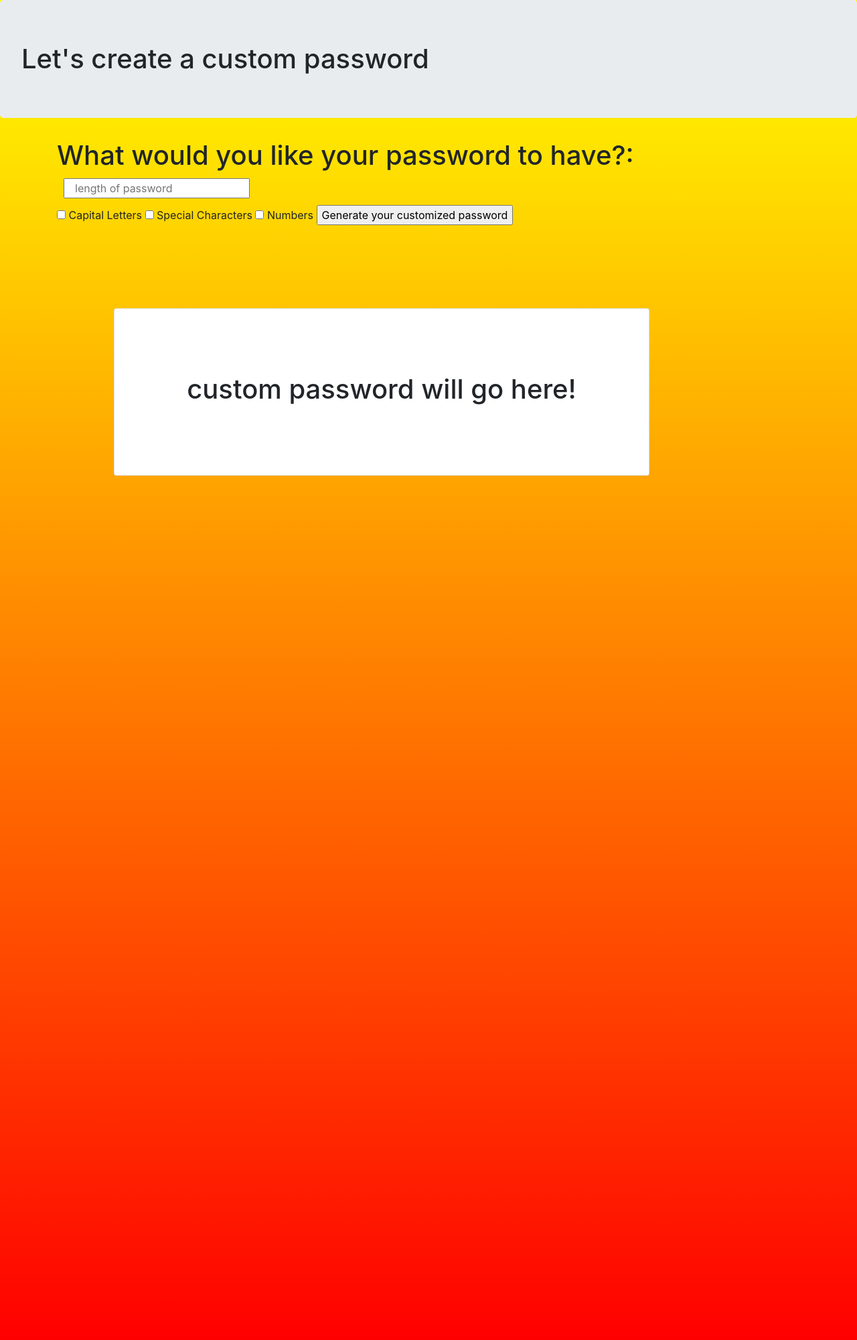
After one commit to SeanMelody/Playing-With-Python, a Flask app: page /custom-password in a window 1280 px wide. The commit adds this page. Shown: the whole page at 67% size. Run offline with Flask 2, Linux system fonts and the light colour scheme; some libraries are stand-ins or nearby versions.

Commit message:
custom password route added

```diff
--- a/app/routes.py
+++ b/app/routes.py
@@ -3,23 +3,32 @@
 import random
 import string
 
+
 @app.route('/')
-
 def index():
-        return render_template("index.html")
+    return render_template("index.html")
 
 
 @app.route('/new-password/')
 def new_password():
 
-        characters = string.ascii_letters + string.punctuation + string.digits
+    characters = string.ascii_letters + string.punctuation + string.digits
+
+    password = "".join(random.sample(characters, 15))
+
+    print("hello world")
+
+    return render_template("new-password.html", password=password)
+    # return password
+
+# @app.route("/custom-password", methods=["POST"])
 
 
-        password = "".join(random.sample(characters, 15))
+@app.route("/custom-password")
+def custom_password():
 
+    #     lengthSel = request.form["lengthSel"]
 
+    custom_password = "custom password will go here!"
 
-        print("hello world")
-
-        return render_template("new-password.html", password=password)
-        # return password
+    return render_template("custom-password.html", password=custom_password)
--- a/app/static/css/style.css
+++ b/app/static/css/style.css
@@ -4,12 +4,17 @@
 }
 
 .jumbotron-style {
-    background-color: aqua;
+    background-color: white;
 }
 
 .card {
     height: 250px;
     width: 400px;
+}
+
+.special {
+    height: 250px;
+    width: 800px;
 }
 
 .margin100 {
--- /dev/null
+++ b/app/templates/custom-password.html
@@ -0,0 +1,42 @@
+<!DOCTYPE html>
+<html lang="en">
+
+<head>
+    <meta charset="UTF-8">
+    <meta http-equiv="X-UA-Compatible" content="IE=edge">
+    <meta name="viewport" content="width=device-width, initial-scale=1.0">
+    <!-- Bootstrap Link-->
+    <link rel="stylesheet" href="https://maxcdn.bootstrapcdn.com/bootstrap/4.5.0/css/bootstrap.min.css"
+        integrity="sha384-9aIt2nRpC12Uk9gS9baDl411NQApFmC26EwAOH8WgZl5MYYxFfc+NcPb1dKGj7Sk" crossorigin="anonymous" />
+    <!-- Custom CSS  -->
+    <link rel="stylesheet" href="../static/css/style.css">
+    <!-- Favicon Link -->
+    <link rel="icon" type="image/png" href="../static/Favicon.png" />
+    <title>Custom Password</title>
+</head>
+
+<body>
+    <h1 class="jumbotron">Let's create a custom password</h1>
+    <div class="container">
+        <h1>What would you like your password to have?: </h1>
+        <form action="" method="post">
+            <input type="number" name="lengthSel" placeholder="length of password" class="row col-md-3 margin10" />
+            <input type="checkbox" value="Capitals" /> Capital Letters
+            <input type="checkbox" value="Special" /> Special Characters
+            <input type="checkbox" value="Numbers" /> Numbers
+            <input type="submit" value="Generate your customized password">
+        </form>
+        <br>
+        <div class="margin100">
+            <div class="card row justify-content-center special text-center">
+                <div>
+                    <h1>{{password}}</h1>
+                </div>
+            </div>
+
+        </div>
+
+    </div>
+</body>
+
+</html>
```
Also changed, not shown: app/templates/index.html (+0 -11 lines).
